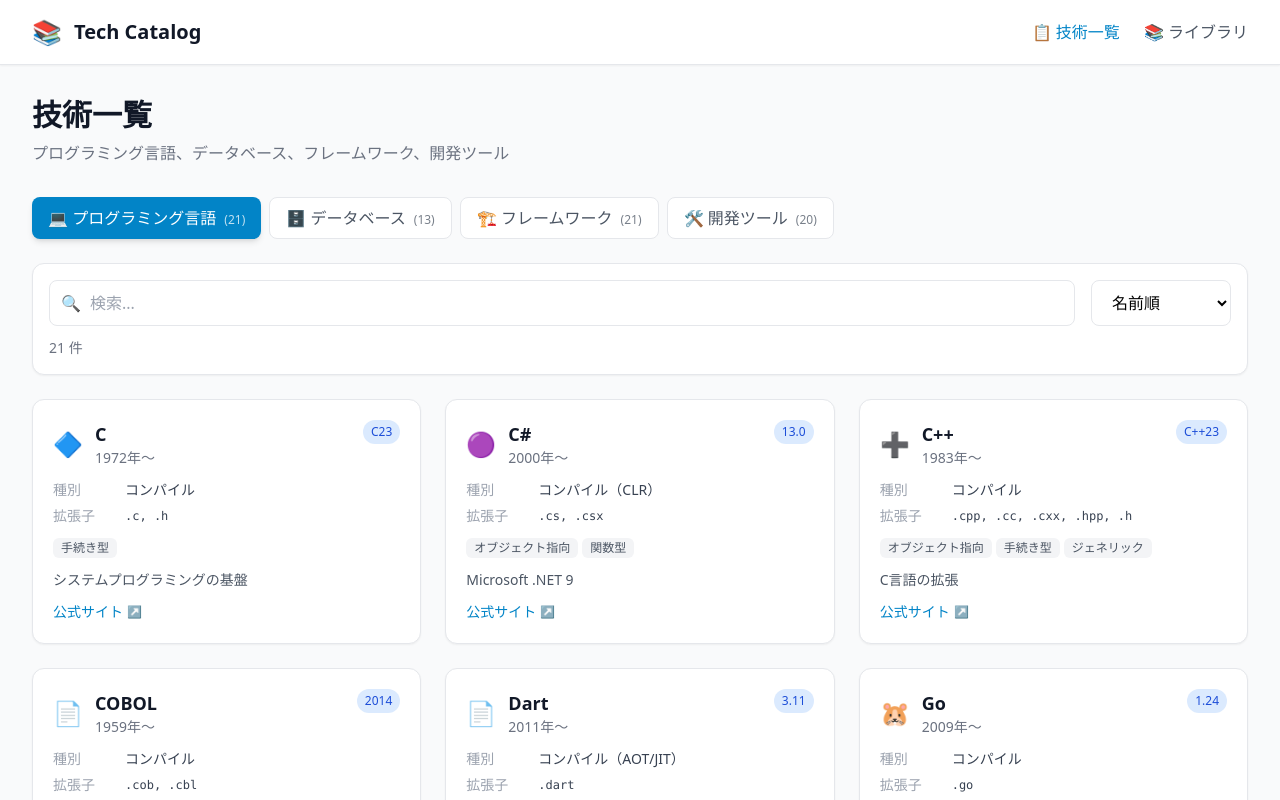
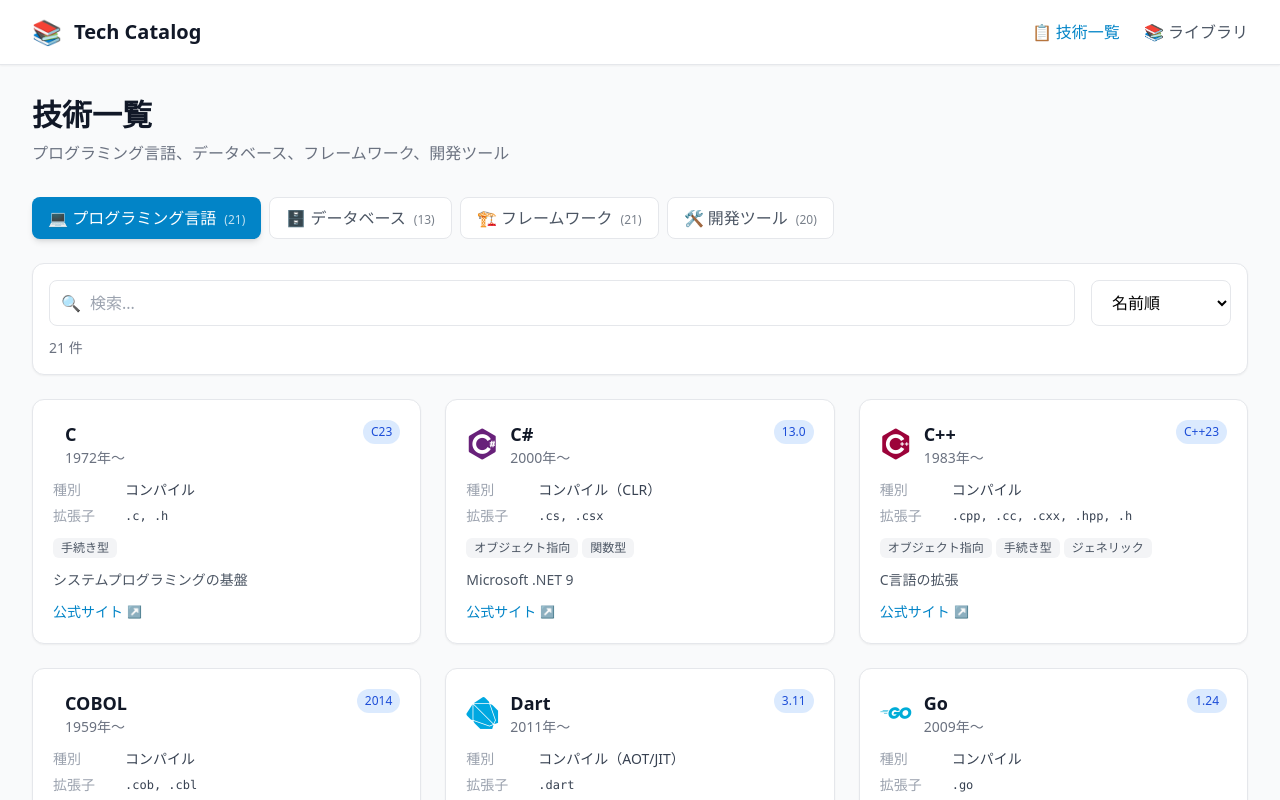
Before and after one commit to ishi720/tech-catalog, a Nuxt app: page /tech in a window 1280 px wide. Shown: the top 800 px of the page. Built offline with nearby package versions, Linux system fonts and the light colour scheme.

Commit message:
iconをdeviconのものに置き換え中

```diff
--- /dev/null
+++ b/components/TechIcon.vue
@@ -0,0 +1,137 @@
+<template>
+  <i
+    v-if="iconClass"
+    :class="[iconClass, coloredClass]"
+    :style="{ fontSize: size }"
+  ></i>
+  <span v-else :style="{ fontSize: size }">{{ fallbackEmoji }}</span>
+</template>
+
+<script setup lang="ts">
+interface Props {
+  name: string
+  size?: string
+  colored?: boolean
+}
+
+const props = withDefaults(defineProps<Props>(), {
+  size: '1.5rem',
+  colored: true
+})
+
+// Deviconのクラス名マッピング
+// https://devicon.dev/
+const iconMap: Record<string, string> = {
+  // プログラミング言語
+  'Python': 'devicon-python-plain',
+  'JavaScript': 'devicon-javascript-plain',
+  'TypeScript': 'devicon-typescript-plain',
+  'Java': 'devicon-java-plain',
+  'C': 'devicon-c-original',
+  'C++': 'devicon-cplusplus-plain',
+  'C#': 'devicon-csharp-plain',
+  'Ruby': 'devicon-ruby-plain',
+  'PHP': 'devicon-php-plain',
+  'Swift': 'devicon-swift-plain',
+  'Kotlin': 'devicon-kotlin-plain',
+  'Go': 'devicon-go-original-wordmark',
+  'Rust': 'devicon-rust-plain',
+  'R': 'devicon-r-plain',
+  'Scala': 'devicon-scala-plain',
+  'Perl': 'devicon-perl-plain',
+  'Lua': 'devicon-lua-plain',
+  'Haskell': 'devicon-haskell-plain',
+  'Dart': 'devicon-dart-plain',
+  'COBOL': 'devicon-cobol-original',
+  'Lisp': '',
+
+  // データベース
+  'MySQL': 'devicon-mysql-original',
+  'PostgreSQL': 'devicon-postgresql-original',
+  'MariaDB': 'devicon-mariadb-original',
+  'SQLite': 'devicon-sqlite-original',
+  'Oracle Database': 'devicon-oracle-original',
+  'Microsoft SQL Server': 'devicon-microsoftsqlserver-original',
+  'IBM Db2': 'devicon-db2-original',
+  'MongoDB': 'devicon-mongodb-original',
+  'CouchDB': 'devicon-couchdb-original',
+  'Redis': 'devicon-redis-original',
+  'Elasticsearch': 'devicon-elasticsearch-original',
+  'Apache Cassandra': 'devicon-cassandra-original',
+  'Neo4j': 'devicon-neo4j-original',
+
+  // フレームワーク
+  'React': 'devicon-react-original',
+  'Vue.js': 'devicon-vuejs-original',
+  'Angular': 'devicon-angular-original',
+  'Svelte': 'devicon-svelte-original',
+  'Next.js': 'devicon-nextjs-original',
+  'Nuxt': 'devicon-nuxtjs-original',
+  'Remix': 'devicon-remix-original',
+  'Express.js': 'devicon-express-original',
+  'NestJS': 'devicon-nestjs-original',
+  'FastAPI': 'devicon-fastapi-original',
+  'Django': 'devicon-django-plain',
+  'Ruby on Rails': 'devicon-rails-original',
+  'Spring Boot': 'devicon-spring-original',
+  'Laravel': 'devicon-laravel-original',
+  'React Native': 'devicon-react-original',
+  'Flutter': 'devicon-flutter-original',
+  'Tailwind CSS': 'devicon-tailwindcss-original',
+  'Bootstrap': 'devicon-bootstrap-original',
+  'Jest': 'devicon-jest-plain',
+  'Vitest': 'devicon-vitest-original',
+  'pytest': 'devicon-pytest-original',
+
+  // 開発ツール
+  'Visual Studio Code': 'devicon-vscode-original',
+  'IntelliJ IDEA': 'devicon-intellij-original',
+  'WebStorm': 'devicon-webstorm-original',
+  'Cursor': 'devicon-vscode-original', // CursorはVSCodeベースなので
+  'Neovim': 'devicon-neovim-original',
+  'Git': 'devicon-git-original',
+  'GitHub': 'devicon-github-original',
+  'GitLab': 'devicon-gitlab-original',
+  'GitHub Actions': 'devicon-githubactions-original',
+  'Jenkins': 'devicon-jenkins-original',
+  'CircleCI': 'devicon-circleci-original',
+  'Docker': 'devicon-docker-original',
+  'Kubernetes': 'devicon-kubernetes-original',
+  'npm': 'devicon-npm-original-wordmark',
+  'pnpm': 'devicon-pnpm-original',
+  'Yarn': 'devicon-yarn-original',
+  'pip': 'devicon-python-original',
+  'Vite': 'devicon-vitejs-original',
+  'webpack': 'devicon-webpack-original',
+  'Turbopack': 'devicon-nextjs-original', // TurbopackはNext.jsの一部
+}
+
+// 絵文字フォールバック
+const emojiMap: Record<string, string> = {
+  'Python': '🐍',
+  'JavaScript': '🟨',
+  'TypeScript': '📘',
+  'Java': '☕',
+  'C': '🔷',
+  'C++': '➕',
+  'C#': '🟣',
+  'Ruby': '💎',
+  'PHP': '🐘',
+  'Swift': '🦅',
+  'Kotlin': '🟠',
+  'Go': '🐹',
+  'Rust': '🦀',
+  'R': '📊',
+  'Scala': '🔴',
+  'Perl': '🐪',
+  'Lua': '🌙',
+  'Haskell': 'λ',
+  'Dart': '🎯',
+  'COBOL': '💼',
+  'Lisp': '🔗',
+}
+
+const iconClass = computed(() => iconMap[props.name] || null)
+const coloredClass = computed(() => props.colored ? 'colored' : '')
+const fallbackEmoji = computed(() => emojiMap[props.name] || '📄')
+</script>
--- a/nuxt.config.ts
+++ b/nuxt.config.ts
@@ -13,7 +13,9 @@ export default defineNuxtConfig({
         { name: 'description', content: '技術情報カタログ - プログラミング言語、データベース、フレームワーク、開発ツール' }
       ],
       link: [
-        { rel: 'icon', type: 'image/svg+xml', href: '/favicon.svg' }
+        { rel: 'icon', type: 'image/svg+xml', href: '/favicon.svg' },
+        // Devicon - プログラミング言語アイコン
+        { rel: 'stylesheet', href: 'https://cdn.jsdelivr.net/gh/devicons/devicon@latest/devicon.min.css' }
       ]
     }
   }
--- a/pages/index.vue
+++ b/pages/index.vue
@@ -87,8 +87,14 @@
             </div>
           </div>
           <div class="flex flex-wrap gap-2">
-            <span class="px-3 py-1 bg-yellow-100 text-yellow-700 rounded-full text-sm">🟨 JavaScript</span>
-            <span class="px-3 py-1 bg-indigo-100 text-indigo-700 rounded-full text-sm">🐘 PHP</span>
+            <div class="flex items-center gap-1 px-3 py-1 bg-yellow-100 text-yellow-700 rounded-full text-sm">
+              <TechIcon name="JavaScript" size="1rem" />
+              <span>JavaScript</span>
+            </div>
+            <div class="flex items-center gap-1 px-3 py-1 bg-indigo-100 text-indigo-700 rounded-full text-sm">
+              <TechIcon name="PHP" size="1rem" />
+              <span>PHP</span>
+            </div>
           </div>
           <div class="mt-4 text-primary-600 font-medium flex items-center gap-1">
             詳細を見る <span>→</span>
--- a/pages/tech.vue
+++ b/pages/tech.vue
@@ -59,7 +59,7 @@
         >
           <div class="flex items-start justify-between mb-3">
             <div class="flex items-center gap-3">
-              <span class="text-2xl">{{ getLanguageIcon(lang.name) }}</span>
+              <TechIcon :name="lang.name" size="2rem" />
               <div>
                 <h3 class="font-bold text-lg text-gray-900">{{ lang.name }}</h3>
                 <p class="text-sm text-gray-500">{{ lang.birthYear }}年〜</p>
@@ -100,7 +100,7 @@
         >
           <div class="flex items-start justify-between mb-3">
             <div class="flex items-center gap-3">
-              <span class="text-2xl">{{ getDbIcon(db.name) }}</span>
+              <TechIcon :name="db.name" size="2rem" />
               <div>
                 <h3 class="font-bold text-lg text-gray-900">{{ db.name }}</h3>
                 <p class="text-sm text-gray-500">{{ db.birthYear }}年〜</p>
@@ -141,7 +141,7 @@
         >
           <div class="flex items-start justify-between mb-3">
             <div class="flex items-center gap-3">
-              <span class="text-2xl">{{ getFrameworkIcon(fw.name) }}</span>
+              <TechIcon :name="fw.name" size="2rem" />
               <div>
                 <h3 class="font-bold text-lg text-gray-900">{{ fw.name }}</h3>
                 <p class="text-sm text-gray-500">{{ fw.birthYear }}年〜</p>
@@ -177,7 +177,7 @@
         >
           <div class="flex items-start justify-between mb-3">
             <div class="flex items-center gap-3">
-              <span class="text-2xl">{{ getToolIcon(tool.name) }}</span>
+              <TechIcon :name="tool.name" size="2rem" />
               <div>
                 <h3 class="font-bold text-lg text-gray-900">{{ tool.name }}</h3>
                 <p class="text-sm text-gray-500">{{ tool.license }}</p>
@@ -266,43 +266,12 @@ const filteredItems = computed(() => {
   return items
 })
 
-// Icon helpers
-const getLanguageIcon = (name: string): string => {
-  const icons: Record<string, string> = {
-    'Python': '🐍', 'JavaScript': '🟨', 'TypeScript': '📘', 'Java': '☕',
-    'C': '🔷', 'C++': '➕', 'C#': '🟣', 'Ruby': '💎', 'PHP': '🐘',
-    'Swift': '🦅', 'Kotlin': '🟠', 'Go': '🐹', 'Rust': '🦀'
-  }
-  return icons[name] || '📄'
-}
-
-const getDbIcon = (name: string): string => {
-  const icons: Record<string, string> = {
-    'MySQL': '🐬', 'PostgreSQL': '🐘', 'MariaDB': '🦭', 'SQLite': '📦',
-    'Oracle Database': '🔶', 'Microsoft SQL Server': '🔷', 'IBM Db2': '🔵',
-    'MongoDB': '🍃', 'CouchDB': '🛋️', 'Redis': '🔴', 'Elasticsearch': '🔎',
-    'Apache Cassandra': '👁️', 'Neo4j': '🕸️'
-  }
-  return icons[name] || '🗄️'
-}
-
 const getDbBadgeClass = (type: string): string => {
   if (type.includes('RDBMS')) return 'bg-blue-100 text-blue-700'
   if (type.includes('ドキュメント')) return 'bg-green-100 text-green-700'
   if (type.includes('KVS') || type.includes('インメモリ')) return 'bg-orange-100 text-orange-700'
   if (type.includes('グラフ')) return 'bg-purple-100 text-purple-700'
   return 'bg-gray-100 text-gray-700'
-}
-
-const getFrameworkIcon = (name: string): string => {
-  const icons: Record<string, string> = {
-    'React': '⚛️', 'Vue.js': '💚', 'Angular': '🅰️', 'Svelte': '🧡',
-    'Next.js': '▲', 'Nuxt': '💚', 'Remix': '💿', 'Express.js': '🚂',
-    'NestJS': '🐱', 'FastAPI': '⚡', 'Django': '🎸', 'Ruby on Rails': '💎',
-    'Spring Boot': '🍃', 'Laravel': '🔺', 'React Native': '📱', 'Flutter': '🦋',
-    'Tailwind CSS': '🎨', 'Bootstrap': '🅱️', 'Jest': '🃏', 'Vitest': '⚡', 'pytest': '🧪'
-  }
-  return icons[name] || '🏗️'
 }
 
 const getFwCategoryLabel = (category: string): string => {
@@ -320,17 +289,6 @@ const getFwBadgeClass = (category: string): string => {
     'css': 'bg-pink-100 text-pink-700', 'testing': 'bg-gray-100 text-gray-700'
   }
   return classes[category] || 'bg-gray-100 text-gray-700'
-}
-
-const getToolIcon = (name: string): string => {
-  const icons: Record<string, string> = {
-    'Visual Studio Code': '💎', 'IntelliJ IDEA': '🧠', 'WebStorm': '⚡', 'Cursor': '🤖',
-    'Neovim': '📝', 'Git': '🔀', 'GitHub': '🐙', 'GitLab': '🦊',
-    'GitHub Actions': '⚡', 'Jenkins': '🎩', 'CircleCI': '⭕', 'Docker': '🐳',
-    'Kubernetes': '☸️', 'npm': '📦', 'pnpm': '🎯', 'Yarn': '🧶', 'pip': '📦',
-    'Vite': '⚡', 'webpack': '📦', 'Turbopack': '🚀'
-  }
-  return icons[name] || '🛠️'
 }
 
 const getToolCategoryLabel = (category: string): string => {
```
Also changed, not shown: pages/libraries.vue (+32 -21 lines).
